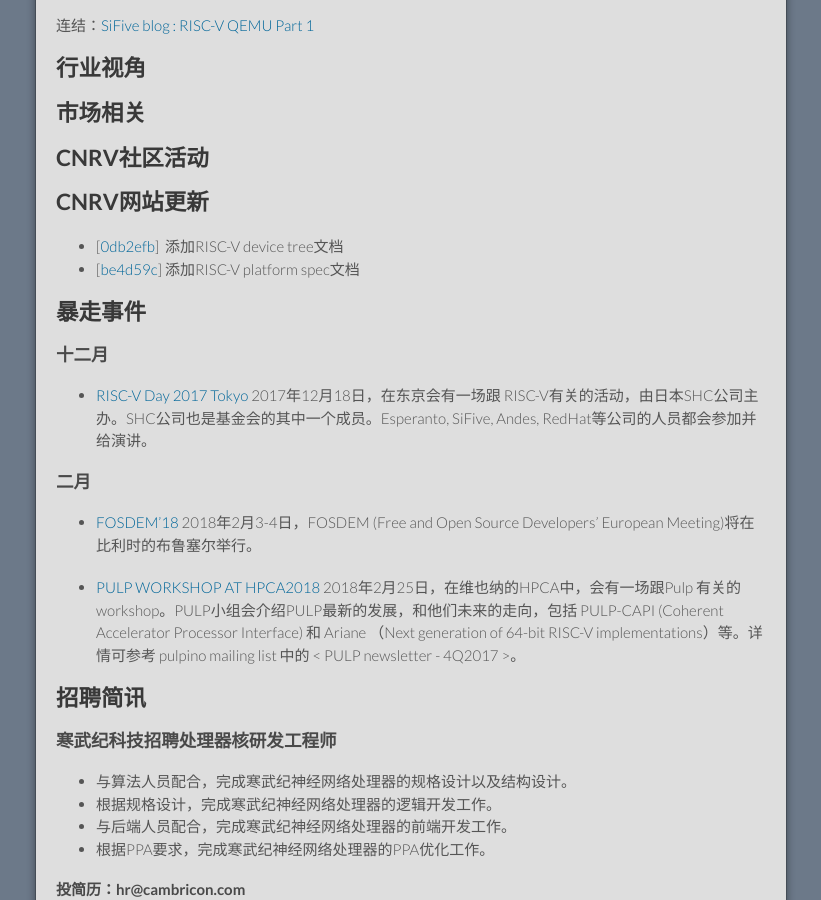
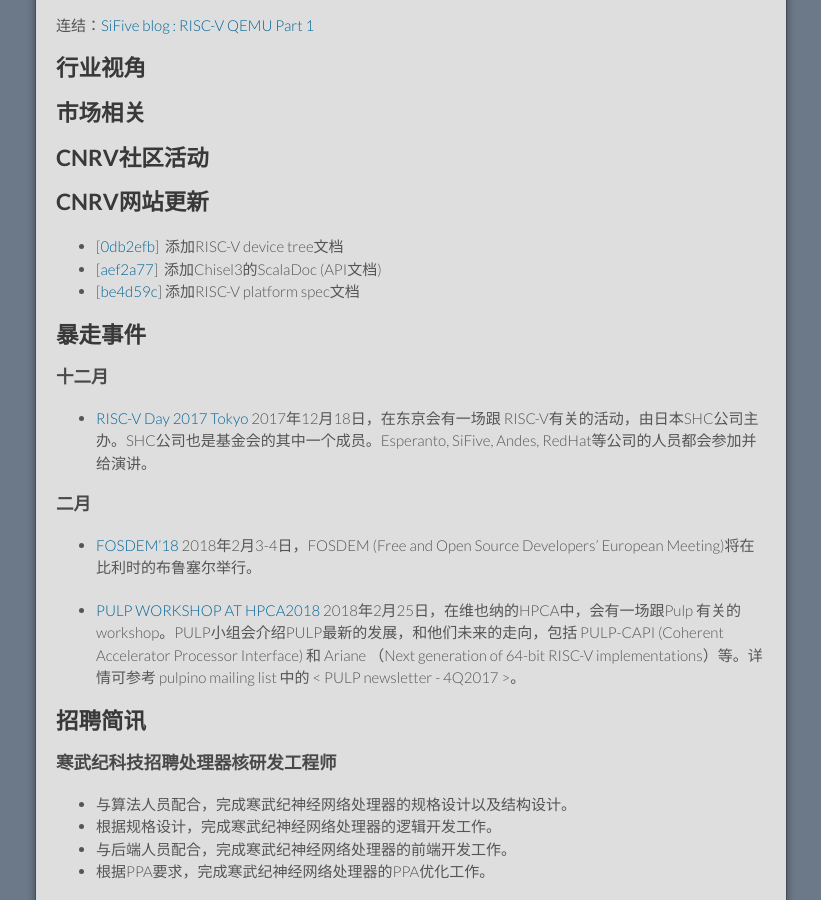
Before and after one commit to cnrv/home, a Jekyll site: the page built from bi-week-rpts/2017-12-21.md, in a window 1280 px wide and 900 px high, scrolled down 2828 px. Shown: the whole window, without its empty margins (229-1050 px from the left). Built offline with Jekyll 4.4.1, drawn with Linux system fonts in a browser that asks for light colours; Markdown is read by kramdown in place of the engine named in the settings; comment, search, counter and statistics services are not loaded; our own code applies the rules of GitHub Pages for plain Markdown files.

Commit message:
add the commit log for chisel3 scala doc

```diff
--- a/bi-week-rpts/2017-12-21.md
+++ b/bi-week-rpts/2017-12-21.md
@@ -122,6 +122,8 @@
 
 - [[0db2efb](https://github.com/cnrv/home/commit/0db2efbc48815175294b8a81652d95004df818e1)]
   添加RISC-V device tree文档
+- [[aef2a77](https://github.com/cnrv/home/commit/aef2a7705bf5573fefac8b34d14b9722dd5f2d9b)]
+  添加Chisel3的ScalaDoc (API文档)
 - [[be4d59c](https://github.com/cnrv/home/commit/be4d59c9ee4506b8fdb2e06cc9e2db00a93cbc16)]
   添加RISC-V platform spec文档
 
```
